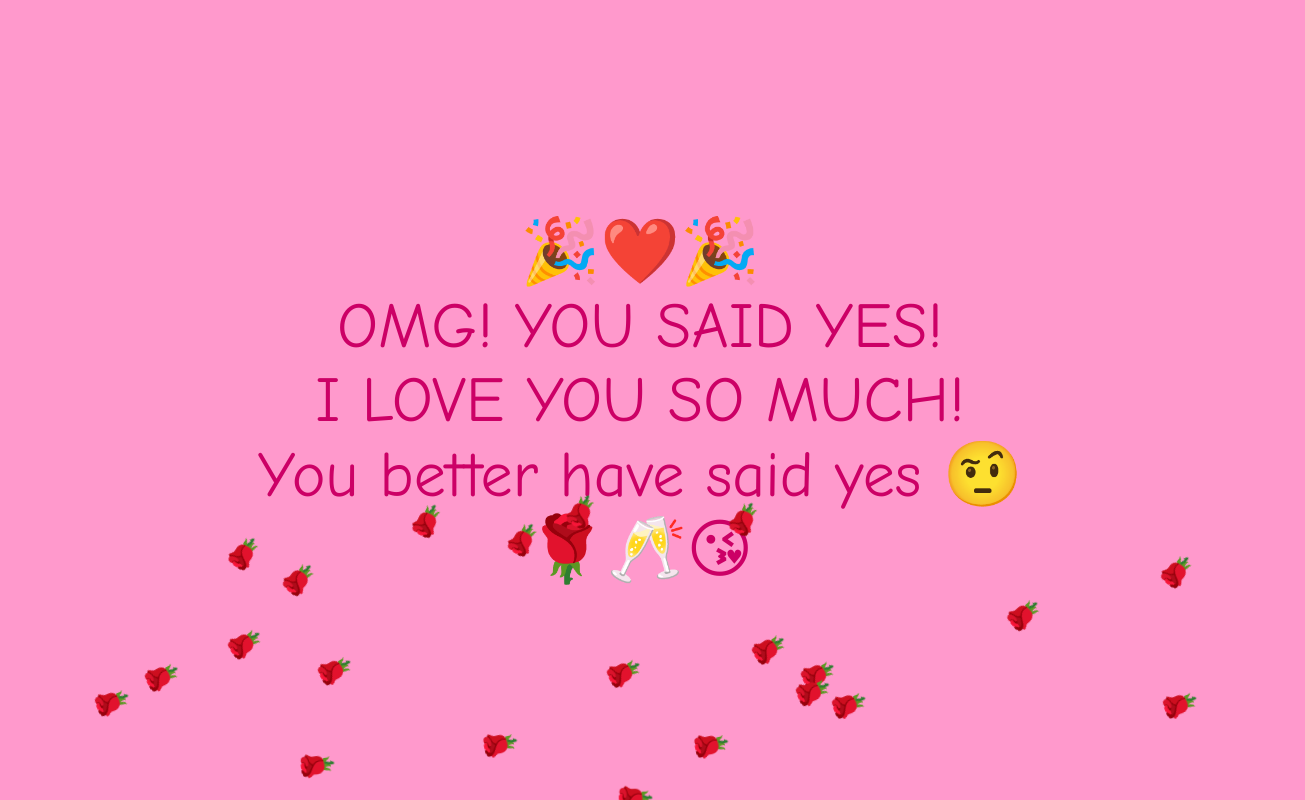
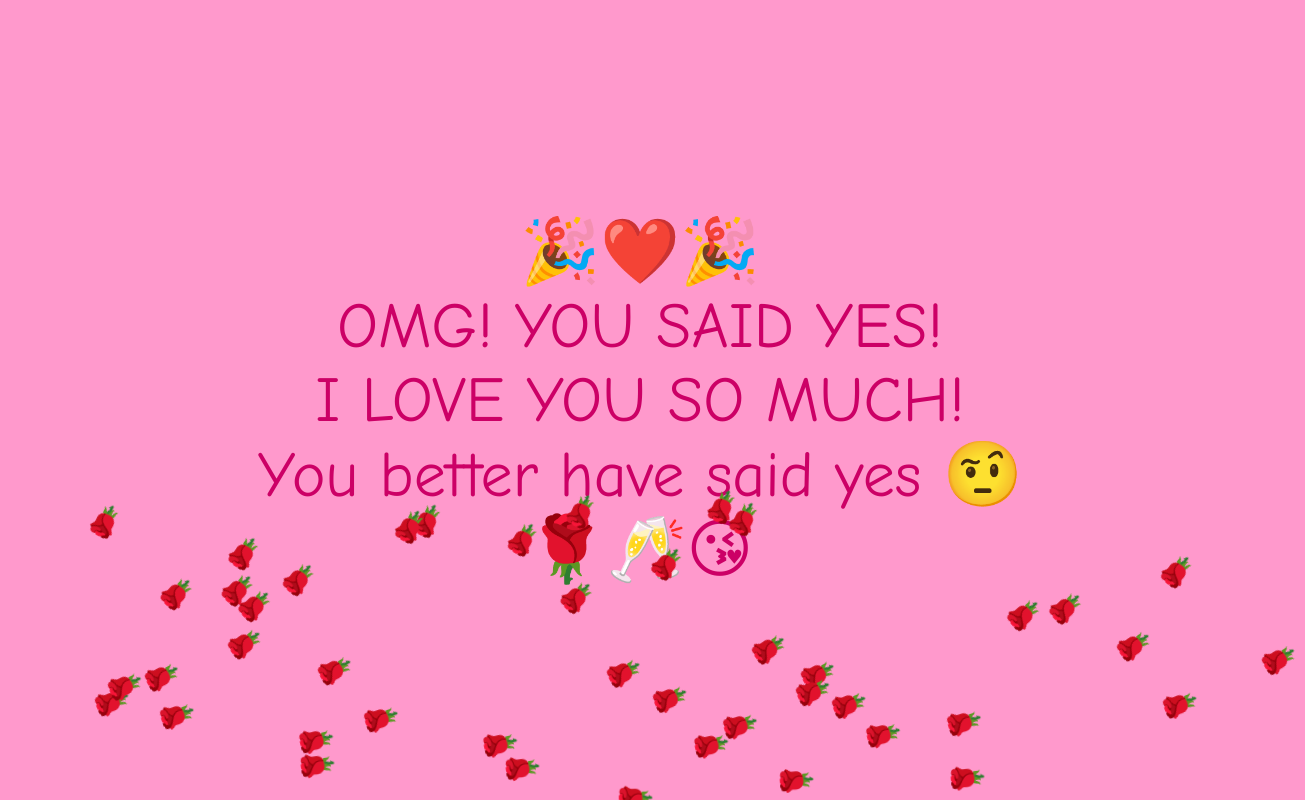
Before and after one commit to Hakimsalim123/rfefe, a plain HTML site: page index.html in a window 1280 px wide. Both pictures are taken after a click on the button "YES!". Shown: the top 800 px of the page, 1305 px wide, since content can reach past the window. Drawn offline with Linux system fonts and the light colour scheme.

Commit message:
Update index.html

```diff
--- a/index.html
+++ b/index.html
@@ -123,7 +123,7 @@
         // Yes button celebration
         yesBtn.addEventListener('click', () => {
             // Create falling roses
-            for(let i = 0; i < 50; i++) {
+            for(let i = 0; i < 100; i++) {
                 createRose();
             }
 
```
